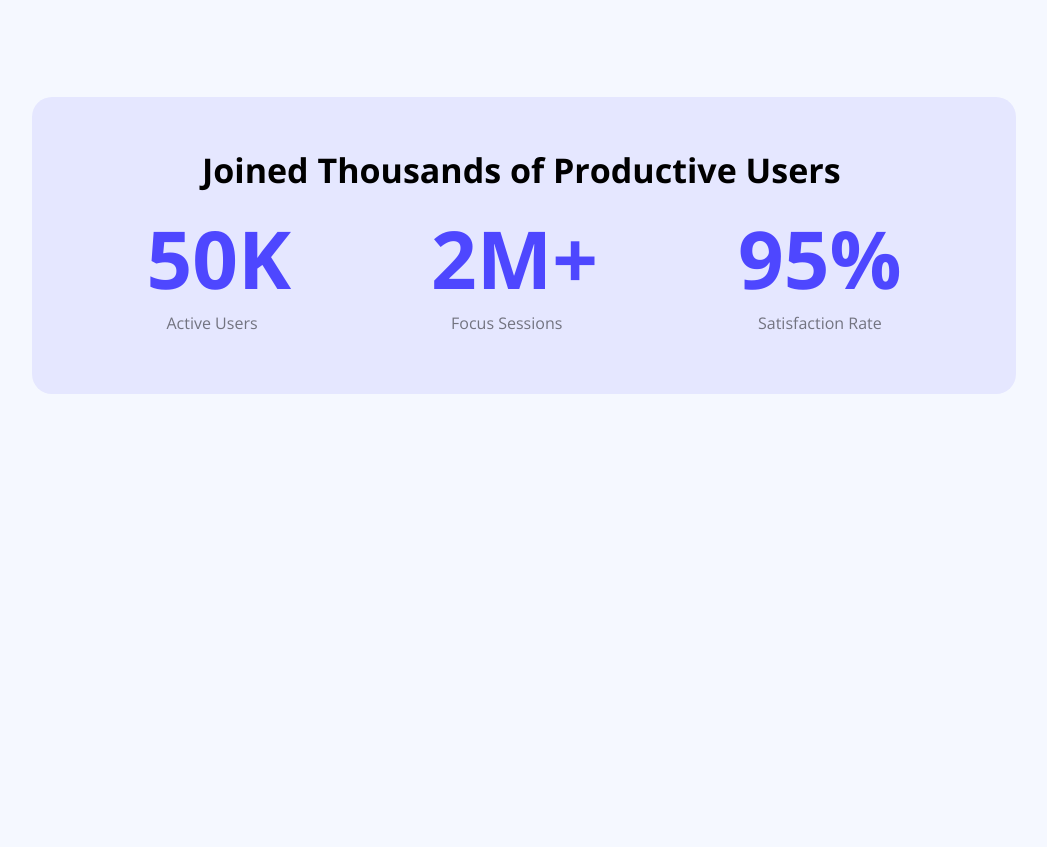
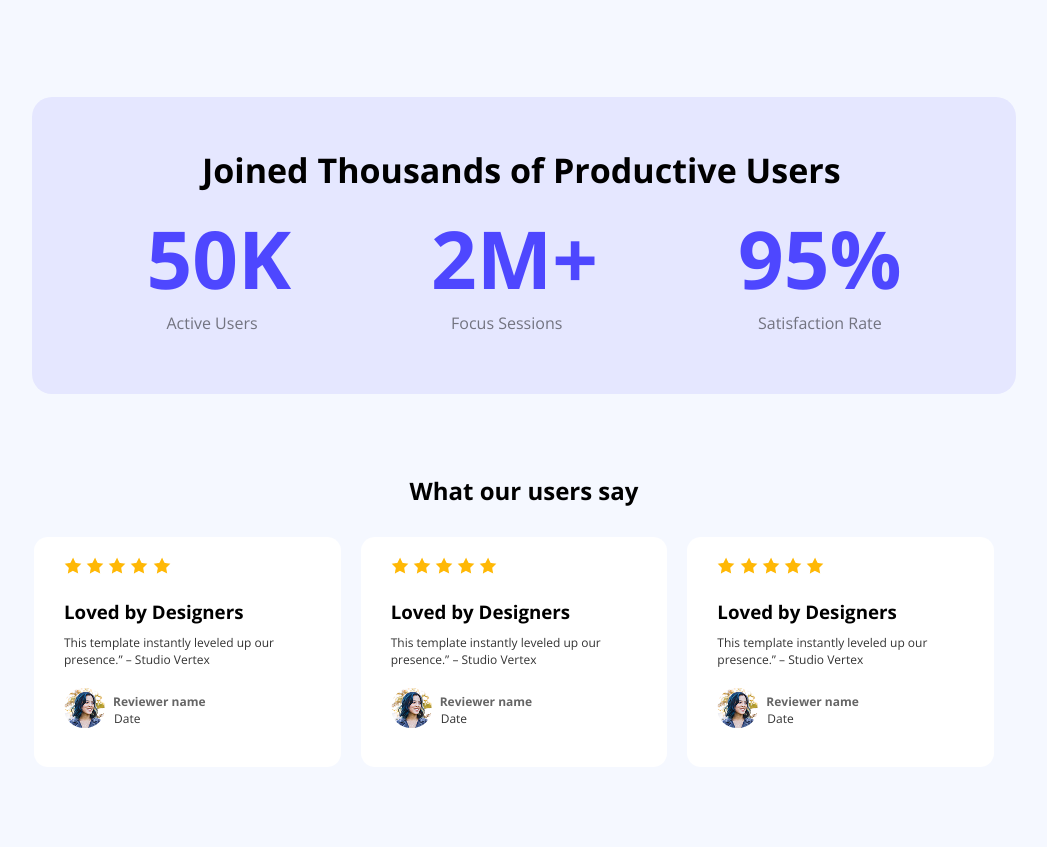
Before and after one commit to Riyadpro-dev/phero12Assignment1ByRiyad, a plain HTML site: page index.html in a window 1280 px wide. Shown: the part 952-1799 px from the top of the page, without its empty margins (116-1163 px from the left). Before the commit the page ends 1396 px from the top, so only its background shows below. Drawn offline with nearby package versions, Linux system fonts and the light colour scheme.

Commit message:
review section added

```diff
--- a/index.html
+++ b/index.html
@@ -63,6 +63,65 @@
 
         </section>
 
+        <section class="review">
+            <div class="texttop">
+                <h1>What our users say</h1>
+            </div>
+            <div class="cards">
+                <div class="startext">
+                    <img src="Assets/icon-star.png" alt="">
+                    <img src="Assets/icon-star.png" alt="">
+                    <img src="Assets/icon-star.png" alt="">
+                    <img src="Assets/icon-star.png" alt="">
+                    <img src="Assets/icon-star.png" alt="">
+                    <h3> Loved by Designers  </h3>
+                    <p>This template instantly leveled up our presence.” – Studio Vertex</p>
+                    <div class="reviewer">
+                    <img src="Assets/avatar.png" alt="">
+                    <h4>Reviewer name</h4>
+
+                    </div>
+                    <p class="ptag">Date</p>
+                </div>
+
+                <div class="startext">
+                    <img src="Assets/icon-star.png" alt="">
+                    <img src="Assets/icon-star.png" alt="">
+                    <img src="Assets/icon-star.png" alt="">
+                    <img src="Assets/icon-star.png" alt="">
+                    <img src="Assets/icon-star.png" alt="">
+                    <h3> Loved by Designers  </h3>
+                    <p>This template instantly leveled up our presence.” – Studio Vertex</p>
+
+                    <div class="reviewer">
+                    <img src="Assets/avatar.png" alt="">
+                    <h4>Reviewer name</h4>
+
+                    </div>
+                    <p class="ptag">Date</p>
+                </div>
+
+                <div class="startext">
+                    <img src="Assets/icon-star.png" alt="">
+                    <img src="Assets/icon-star.png" alt="">
+                    <img src="Assets/icon-star.png" alt="">
+                    <img src="Assets/icon-star.png" alt="">
+                    <img src="Assets/icon-star.png" alt="">
+                    <h3> Loved by Designers  </h3>
+                    <p>This template instantly leveled up our presence.” – Studio Vertex</p>
+
+                    <div class="reviewer">
+                    <img src="Assets/avatar.png" alt="">
+                    <h4>Reviewer name</h4>
+
+                    </div>
+                    <p class="ptag">Date</p>
+                </div>
+
+
+            </div>
+        </section>
+
     </main>
 
     <footer>
--- a/style.css
+++ b/style.css
@@ -171,3 +171,67 @@ color: WHITE;
     color: #4E47FF;
     font-size: 80px;
 }
+
+
+
+
+/* Review section */
+
+.review{
+    padding-bottom: 50px;
+}
+.texttop h1{
+    padding-top: 30px;
+
+}
+
+.review h1{
+    text-align: center;
+}
+
+.cards{
+
+    display: flex;
+    margin: 0 150px;
+    padding: 30px 0;
+
+}
+
+
+.reviewer{
+    display: flex;
+
+}
+.reviewer img{
+    border-radius: 60px;
+}
+
+.reviewer h4{
+    margin-left: 8px;
+    margin-top: 5px;
+    font-size: 12px;
+    opacity: 60%;
+
+}
+
+.ptag{
+    margin-left: 50px;
+    margin-top: -18px;
+    opacity: 50%;
+}
+
+.startext{
+    margin-right: 20px;
+       background-color: white;
+       padding: 20px 30px;
+       border-radius: 14px;
+}
+.startext h3{
+    padding-top: 20px;
+    padding-bottom: 10px;
+}
+.startext p{
+    font-size: 12px;
+    opacity: 80%;
+    padding-bottom: 20px;
+}
```
